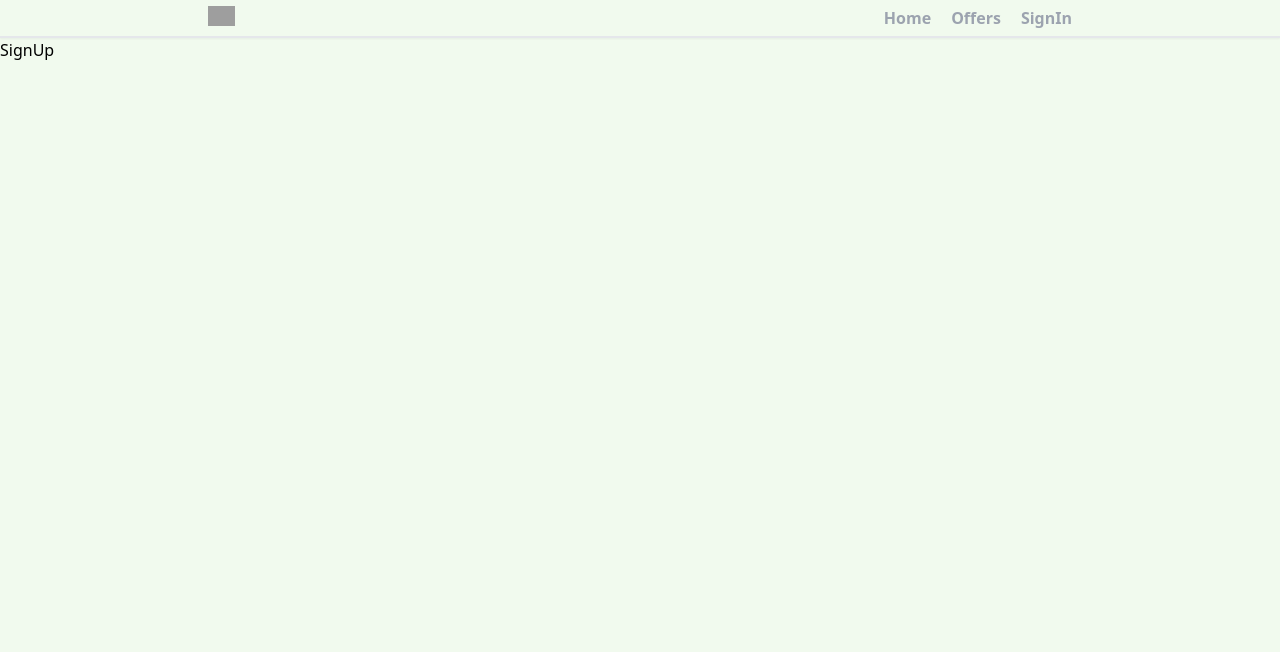
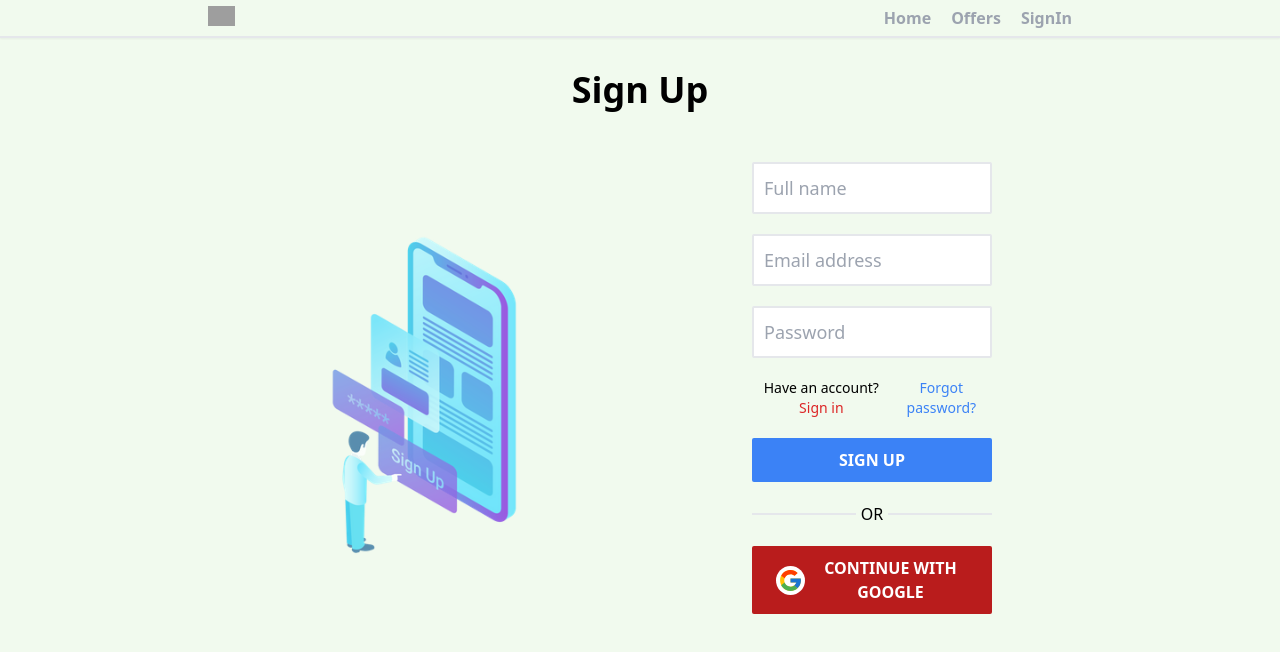
Before and after one commit to adarsh23012003/Firebase-realtor-clone-react, a React (Create React App) app: page /sign-up in a window 1280 px wide. Shown: the top 652 px of the page. Built offline with nearby package versions, Linux system fonts and the light colour scheme; grey boxes are pictures that could not be loaded.

Commit message:
Sign up page created

```diff
--- a/src/pages/SignUp/index.js
+++ b/src/pages/SignUp/index.js
@@ -1,7 +1,100 @@
 import React from "react";
+import { FcGoogle } from "react-icons/fc";
+import { Link } from "react-router-dom";
 
 function SignUp() {
-  return <div>SignUp</div>;
+  return (
+    <>
+      <div>
+        <h1 className='text-center font-bold text-3xl sm:text-4xl my-5 sm:my-8'>
+          Sign Up
+        </h1>
+      </div>
+      <div className='flex sm:block justify-center items-center'>
+        <div className='sm:flex px-2 sm:px-5 lg:px-52 gap-0 sm:gap-16 justify-center items-center'>
+          <div className='max-w-sm sm:max-w-full sm:w-[50%] mb-5 sm:mb-0'>
+            <div className='flex justify-center items-center animate-pulse'>
+              <img src={require("../../assets/sign-up.webp")} alt='Login' />
+            </div>
+          </div>
+          <div className='max-w-sm sm:max-w-full sm:w-[50%] text-center'>
+            <div className='px-6 sm:px-10 md:px-10 lg:px-20'>
+              <form action=''>
+                <div className='my-5 rounded-sm'>
+                  {/* name */}
+                  <input
+                    required
+                    className='w-full focus:outline-none border-2 focus:border-blue-500 rounded-sm text-lg p-2.5'
+                    type='text'
+                    placeholder='Full name'
+                    name='Name'
+                  />
+                </div>
+                <div className='my-5 rounded-sm'>
+                  {/* email */}
+                  <input
+                    required
+                    className='w-full focus:outline-none border-2 focus:border-blue-500 rounded-sm text-lg p-2.5'
+                    type='text'
+                    placeholder='Email address'
+                    name='Email'
+                  />
+                </div>
+                <div className='my-5 rounded-sm'>
+                  {/* password */}
+                  <input
+                    required
+                    className='w-full focus:outline-none border-2 focus:border-blue-500 rounded-sm text-lg p-2.5'
+                    type='password'
+                    placeholder='Password'
+                    name='password'
+                  />
+                </div>
+                {/* Content */}
+                <div className='my-5 rounded-sm flex justify-between text-xs sm:text-sm'>
+                  <div>
+                    <h1>
+                      Have an account?
+                      <Link to='/sign-in'>
+                        <span className='text-red-600 hover:text-red-700 cursor-pointer'>
+                          Sign in
+                        </span>
+                      </Link>
+                    </h1>
+                  </div>
+                  <div>
+                    <Link to='/forgot-password'>
+                      <p className='text-blue-500 hover:text-blue-600 cursor-pointer'>
+                        Forgot password?
+                      </p>
+                    </Link>
+                  </div>
+                </div>
+                <div className='text-center'>
+                  <button className='uppercase w-full bg-blue-500 hover:bg-blue-600 text-white font-semibold py-2.5 px-6 rounded-sm'>
+                    Sign Up
+                  </button>
+                </div>
+              </form>
+              <div className='flex gap-1 items-center my-5'>
+                <div className='w-[45%] border sm:border-[1.5px]'></div>
+                <div className='w-[10%] text-center uppercase'>OR</div>
+                <div className='w-[45%] border sm:border-[1.5px]'></div>
+              </div>
+              <div className='mb-8'>
+                <button className='flex gap-2 justify-center items-center text-center uppercase w-full bg-red-700 hover:bg-red-800 text-white font-semibold py-2.5 px-6 rounded-sm'>
+                  <div className='bg-white rounded-full p-0.5'>
+                    <FcGoogle size={25} />
+                  </div>
+                  <h1>Continue With Google</h1>
+                </button>
+              </div>
+            </div>
+          </div>
+        </div>
+      </div>
+    </>
+  );
 }
 
 export default SignUp;
```
Also changed, not shown: src/assets/sign-up.webp (added).
